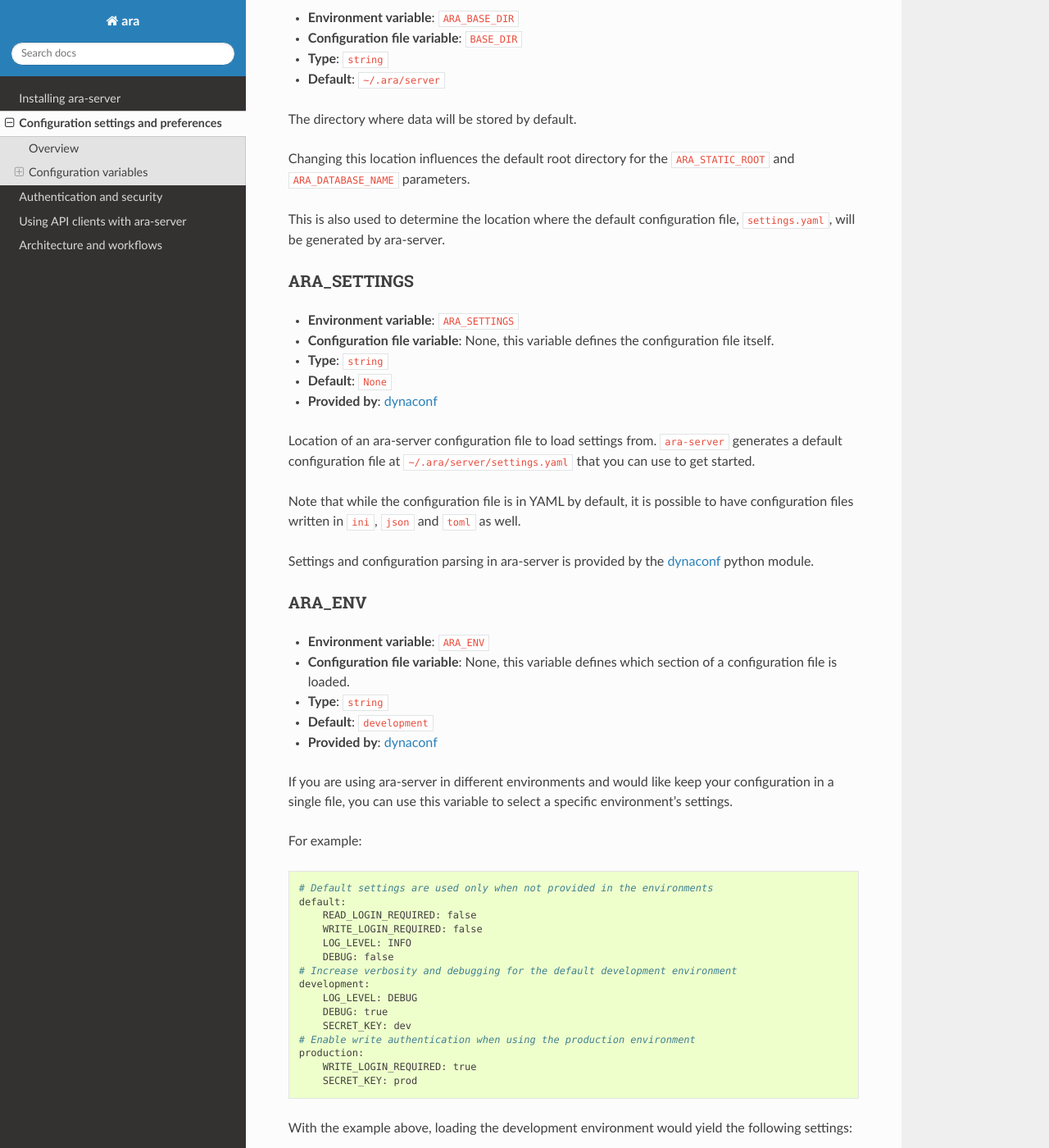
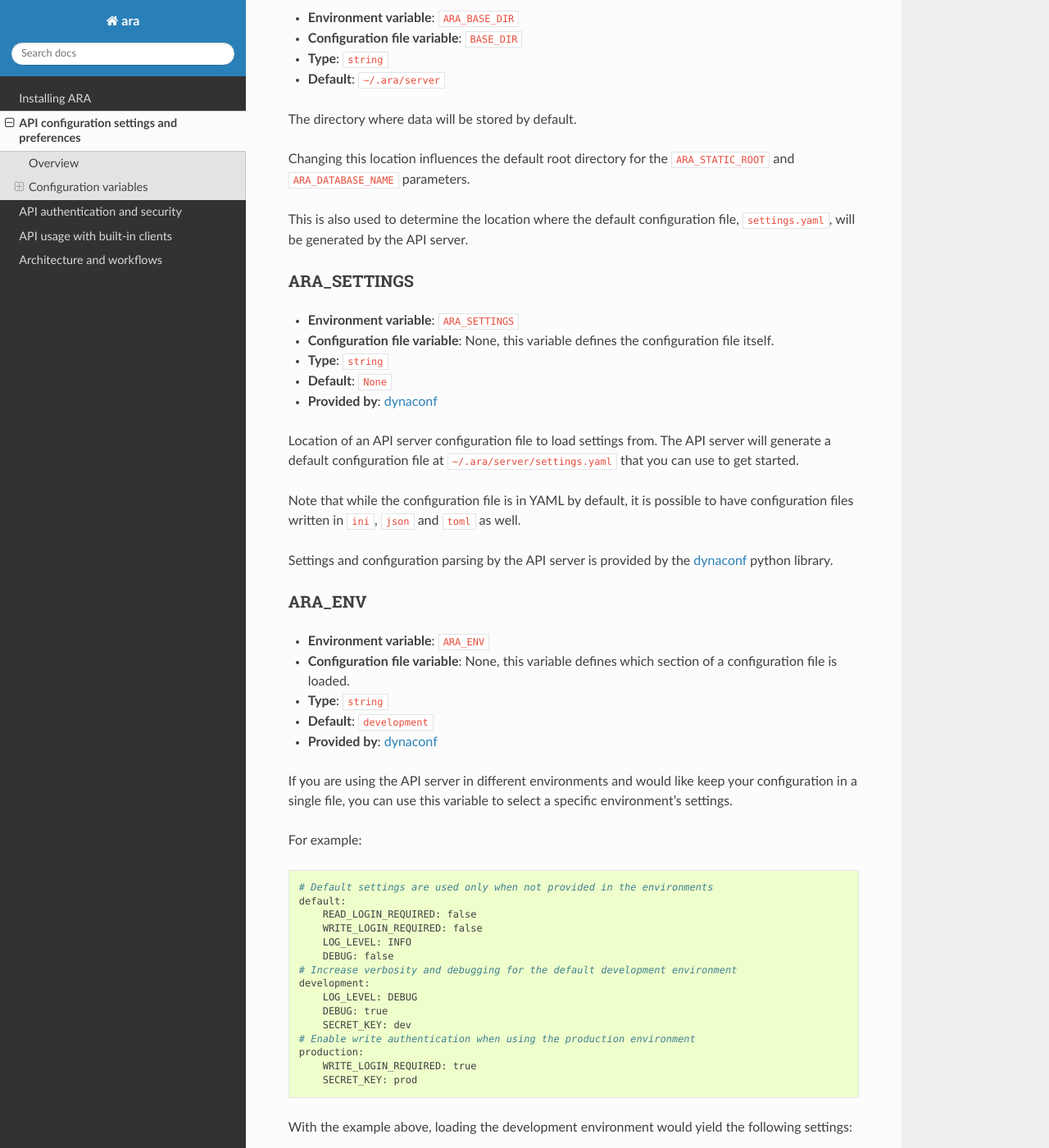
Before and after one commit to ansible-community/ara, a Sphinx documentation site: the page built from doc/source/api-configuration.rst, in a window 1280 px wide and 1400 px high, scrolled down 1278 px. Shown: the whole window at 82% size. Built offline with Sphinx 7.4.7 and the Read the Docs theme 2.0.0, drawn with Linux system fonts in a browser that asks for light colours; the version number could not be read and is left out; some of the changed text lies outside the part shown.

Commit message:
Documentation updates post-merge of plugins/server/clients
This updates some of the documentation bits that referred to individual
components like ara-server, ara-plugins and ara-clients.

Change-Id: I8ab3fdfb543786daacec22f7f1b90af4f17b5a2b

```diff
--- a/doc/source/configuring.rst
+++ b/doc/source/api-configuration.rst
@@ -1,13 +1,13 @@
 .. _configuring:
 
-ara-server configuration
-========================
+ARA API server configuration
+============================
 
-ara-server ships with sane defaults, supports the notion of different
+The API server ships with sane defaults, supports the notion of different
 environments (*such as dev, staging, prod*) and allows you to customize the
 configuration with files, environment variables or a combination of both.
 
-ara-server is a Django application that leverages django-rest-framework.
+The API is a Django application that leverages django-rest-framework.
 Both `Django <https://docs.djangoproject.com/en/2.1/ref/settings/>`_ and
 `django-rest-framework <https://www.django-rest-framework.org/api-guide/settings/>`_
 have extensive configuration options which are not necessarily exposed or made
@@ -16,7 +16,7 @@
 Overview
 --------
 
-This is a brief overview of the different configuration options for ara-server.
+This is a brief overview of the different configuration options for the API server.
 For more details, click on the configuration parameters.
 
 +--------------------------------+------------------------------------------------------+------------------------------------------+
@@ -24,7 +24,7 @@
 +================================+======================================================+==========================================+
 | ARA_BASE_DIR_                  | Default directory for storing data and configuration | ``~/.ara/server``                        |
 +--------------------------------+------------------------------------------------------+------------------------------------------+
-| ARA_SETTINGS_                  | Path to an ara-server configuration file             | ``None``                                 |
+| ARA_SETTINGS_                  | Path to an API server configuration file             | ``None``                                 |
 +--------------------------------+------------------------------------------------------+------------------------------------------+
 | ARA_ENV_                       | Environment to load configuration for                | ``default``                              |
 +--------------------------------+------------------------------------------------------+------------------------------------------+
@@ -90,7 +90,7 @@
 ``ARA_STATIC_ROOT`` and ``ARA_DATABASE_NAME`` parameters.
 
 This is also used to determine the location where the default configuration
-file, ``settings.yaml``, will be generated by ara-server.
+file, ``settings.yaml``, will be generated by the API server.
 
 ARA_SETTINGS
 ~~~~~~~~~~~~
@@ -101,15 +101,15 @@
 - **Default**: ``None``
 - **Provided by**: dynaconf_
 
-Location of an ara-server configuration file to load settings from.
-``ara-server`` generates a default configuration file at
+Location of an API server configuration file to load settings from.
+The API server will generate a default configuration file at
 ``~/.ara/server/settings.yaml`` that you can use to get started.
 
 Note that while the configuration file is in YAML by default, it is possible
 to have configuration files written in ``ini``, ``json`` and ``toml`` as well.
 
-Settings and configuration parsing in ara-server is provided by the dynaconf_
-python module.
+Settings and configuration parsing by the API server is provided by the dynaconf_
+python library.
 
 .. _dynaconf: https://github.com/rochacbruno/dynaconf
 
@@ -122,9 +122,9 @@
 - **Default**: ``development``
 - **Provided by**: dynaconf_
 
-If you are using ara-server in different environments and would like keep your
-configuration in a single file, you can use this variable to select a specific
-environment's settings.
+If you are using the API server in different environments and would like keep
+your configuration in a single file, you can use this variable to select a
+specific environment's settings.
 
 For example::
 
@@ -158,7 +158,7 @@
 or ``prod.yaml`` instead.
 
 .. tip::
-   If it does not exist, ara-server will generate a default configuration
+   If it does not exist, the API server will generate a default configuration
    file at ``~/.ara/server/settings.yaml``.
    This generated file sets up all the configuration keys in the **default**
    environment.
@@ -207,7 +207,7 @@
 - **Type**: ``string``
 - **Default**: ``INFO``
 
-Log level of the different components from ``ara-server``.
+Log level of the different components from the API server.
 
 ``ARA_LOG_LEVEL`` changes the log level of the default logging configuration
 provided by ARA_LOGGING_.
@@ -243,7 +243,7 @@
         level: INFO
         version: 1
 
-The python logging configuration for ``ara-server``.
+The python logging configuration for the API server.
 
 ARA_CORS_ORIGIN_WHITELIST
 ~~~~~~~~~~~~~~~~~~~~~~~~~
@@ -284,7 +284,7 @@
 A list of strings representing the host/domain names that this Django site can
 serve.
 
-If you are planning on hosting an instance of ``ara-server`` somewhere, you'll
+If you are planning on hosting an instance of the API server somewhere, you'll
 need to add your domain name to this list.
 
 ARA_DEBUG
@@ -345,7 +345,7 @@
 The Django database driver to use.
 
 When using anything other than sqlite3 default driver, make sure to set the
-other database settings to allow ara-server to connect to the database.
+other database settings to allow the API server to connect to the database.
 
 ARA_DATABASE_NAME
 ~~~~~~~~~~~~~~~~~
```
Also changed, not shown: README.rst (+5 -5 lines), doc/source/_graphs/recording-workflow.xml (+1 -1 lines), doc/source/api-security.rst (renamed from doc/source/security.rst, +7 -7 lines), doc/source/api-usage.rst (renamed from doc/source/using_api_clients.rst, +17 -20 lines), doc/source/architecture.rst (renamed from doc/source/arch.rst, +3 -6 lines), doc/source/index.rst (+7 -7 lines), doc/source/installation.rst (added, +15 -0 lines), doc/source/installing.rst (deleted, +0 -18 lines), doc/source/_static/graphs/recording-workflow.png.
